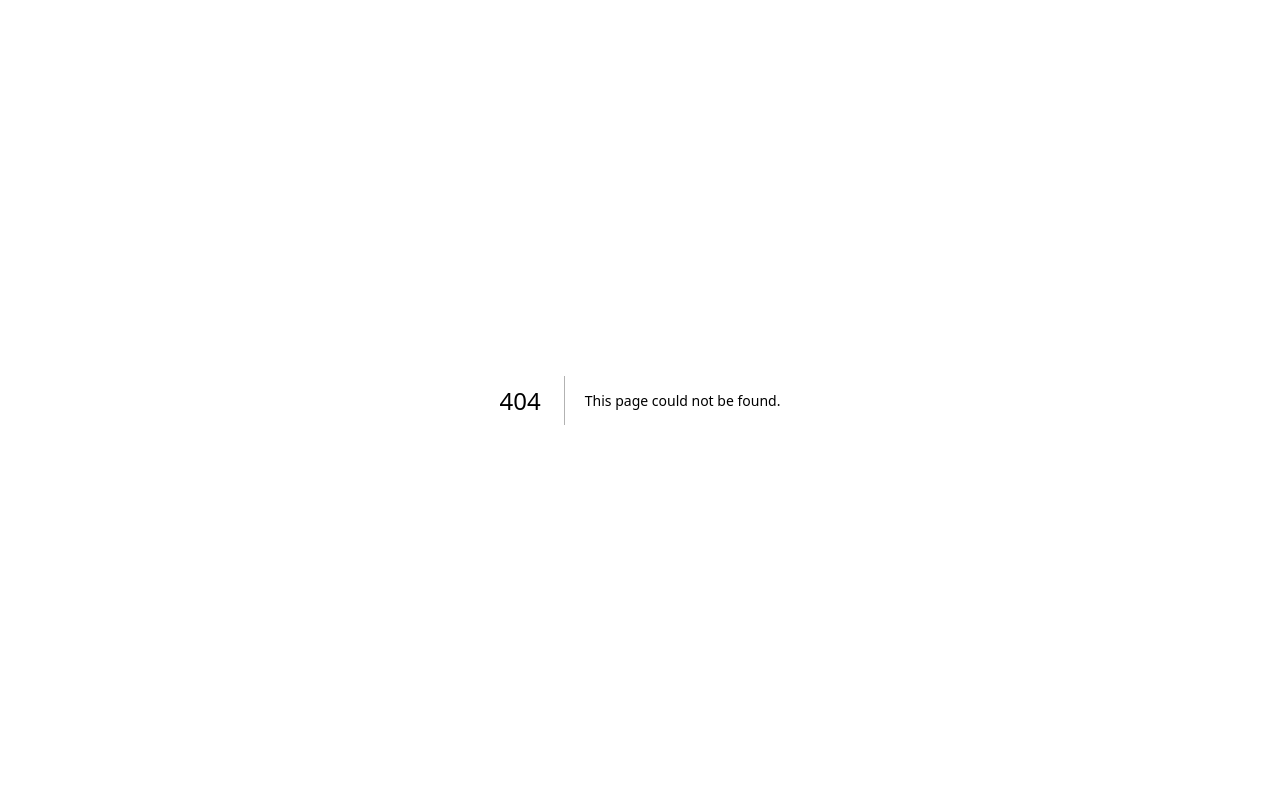
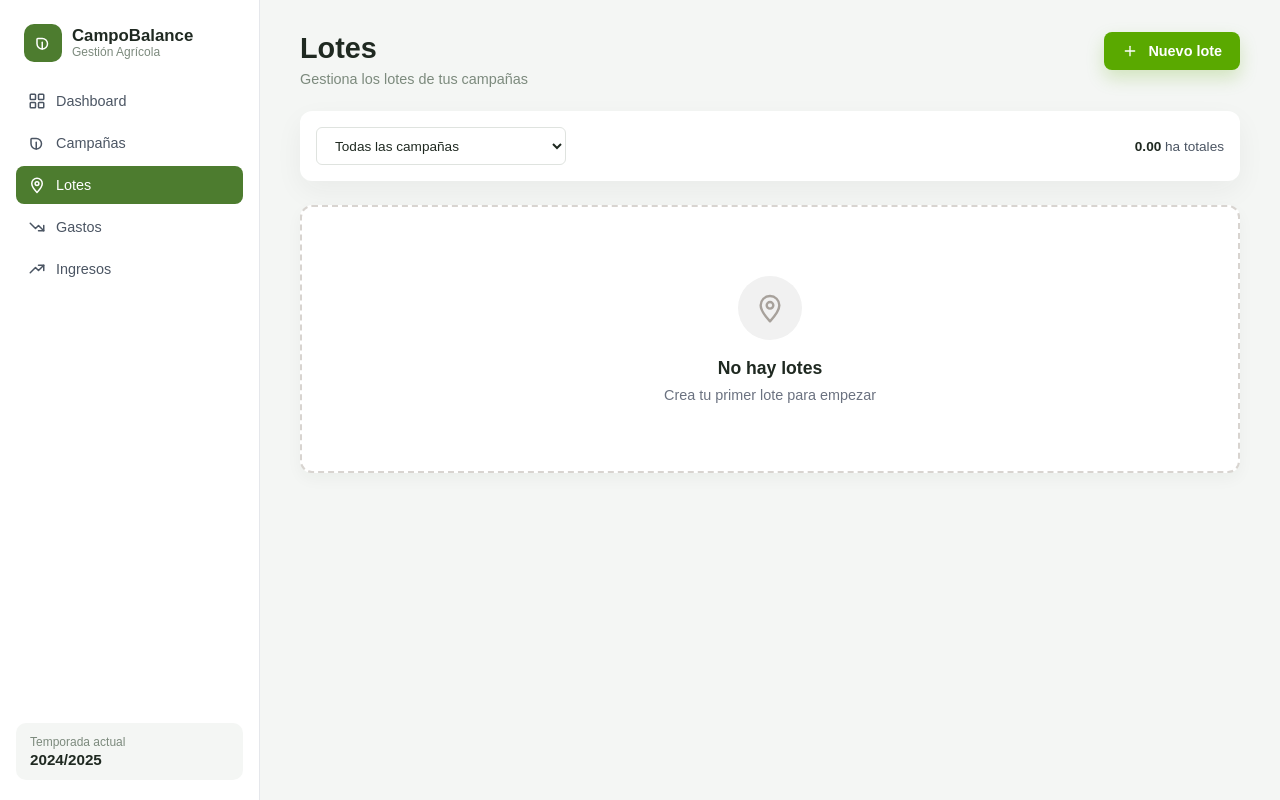
Before and after one commit to JuanDelPozo412/agroapp, a Next.js app in the folder frontend/: page /lotes in a window 1280 px wide. Before the commit this address had no page. Built offline with nearby package versions, Linux system fonts and the light colour scheme.

Commit message:
lotes
Se movió la ruta de lotes a /lotes y se actualizó el menú lateral.

```diff
--- a/frontend/src/app/dashboard/layout.js
+++ b/frontend/src/app/dashboard/layout.js
@@ -7,7 +7,7 @@ import styles from "./layout.module.css";
 const navItems = [
   { label: "Dashboard", href: "/dashboard", icon: "grid" },
   { label: "Campañas", href: "/dashboard/campanas", icon: "leaf" },
-  { label: "Lotes", href: "/dashboard/lotes", icon: "pin" },
+  { label: "Lotes", href: "/lotes", icon: "pin" },
   { label: "Gastos", href: "/dashboard/gastos", icon: "down" },
   { label: "Ingresos", href: "/dashboard/ingresos", icon: "up" },
 ];
--- a/frontend/src/app/dashboard/lotes/page.js
+++ b/frontend/src/app/lotes/page.js
@@ -1,3 +1,4 @@
+import DashboardLayout from "../dashboard/layout";
 import styles from "./page.module.css";
 
 function PinIcon() {
@@ -38,7 +39,7 @@ function PlusIcon() {
   );
 }
 
-export default function LotesPage() {
+function LotesContent() {
   return (
     <div className={styles.page}>
       <header className={styles.header}>
@@ -75,3 +76,11 @@ export default function LotesPage() {
     </div>
   );
 }
+
+export default function LotesPage() {
+  return (
+    <DashboardLayout>
+      <LotesContent />
+    </DashboardLayout>
+  );
+}
```
Also changed, not shown: frontend/src/app/lotes/page.module.css (renamed from frontend/src/app/dashboard/lotes/page.module.css).
